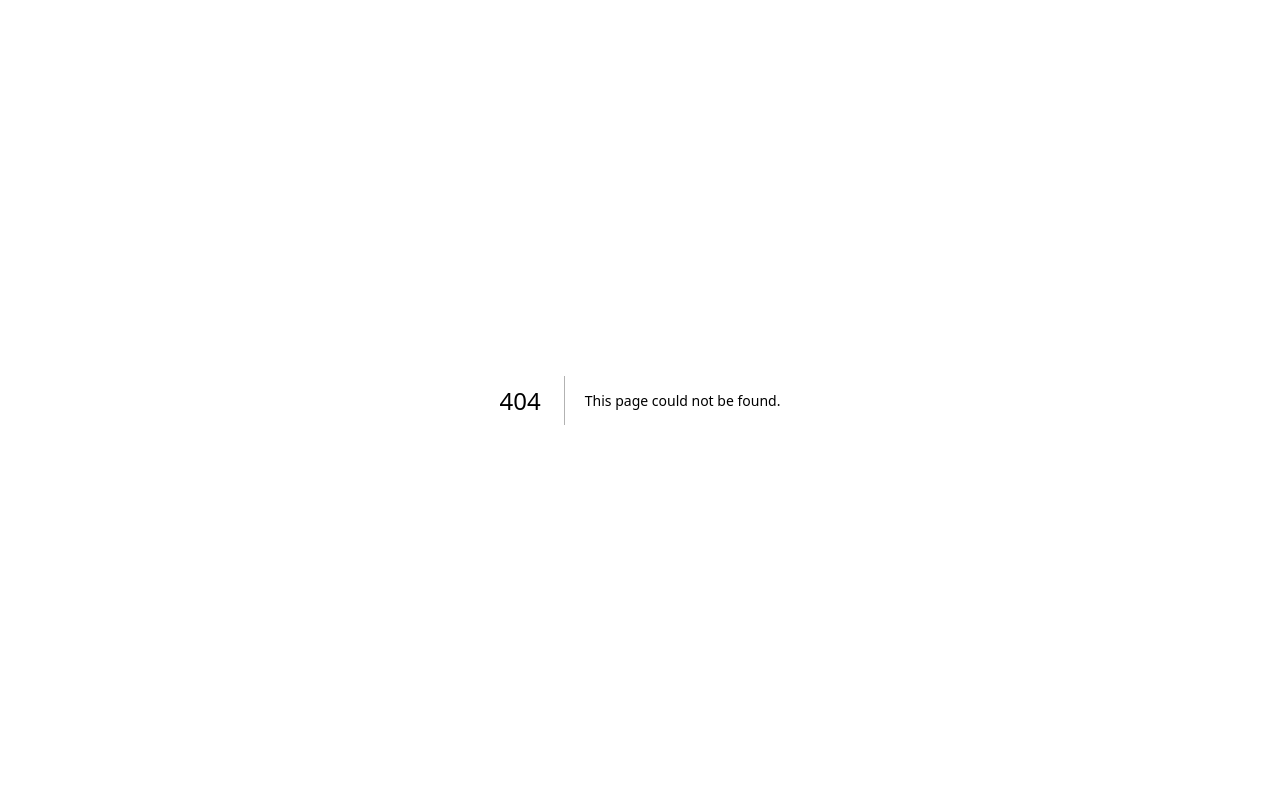
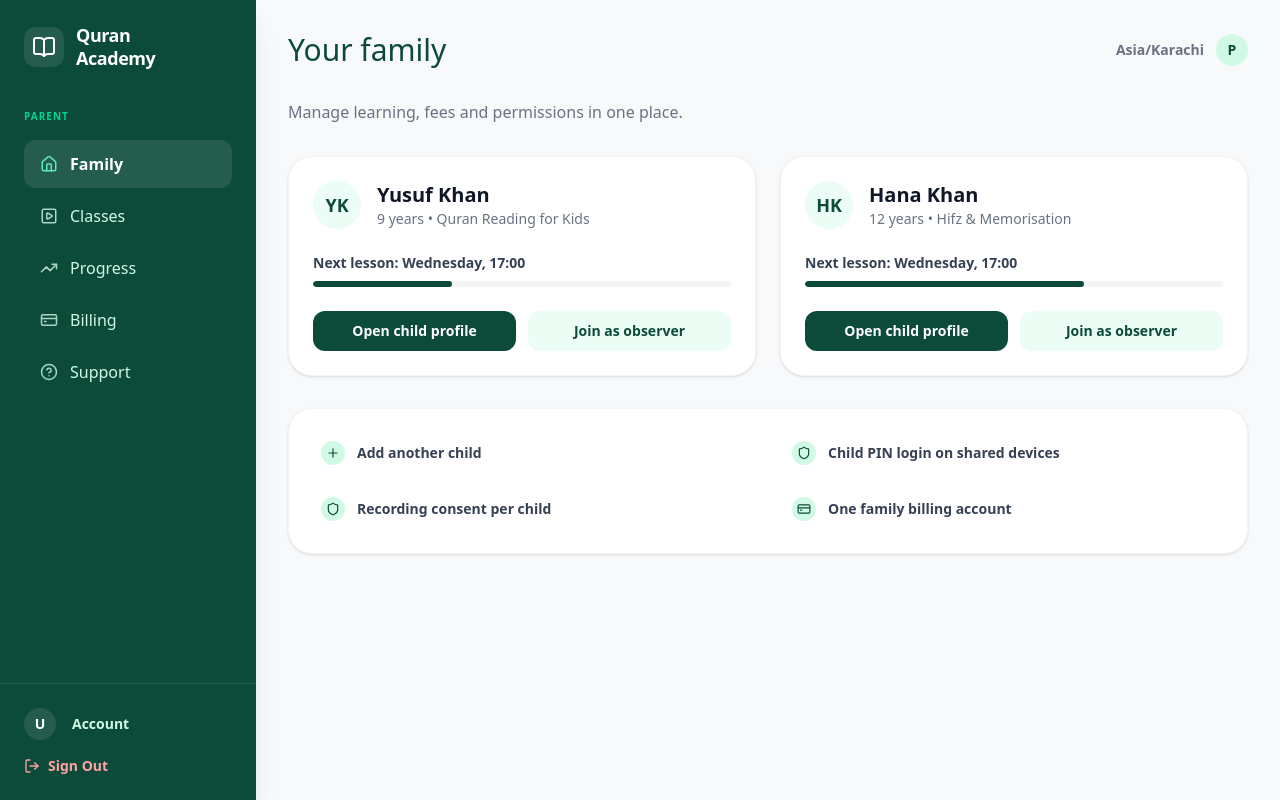
Before and after one commit to mdawoodali/QURAN-ACADEMY-APP, a Next.js app in the folder frontend/: page /parent in a window 1280 px wide. Before the commit this address had no page. Built offline with nearby package versions, Linux system fonts and the light colour scheme; no server answers; a web font is replaced by a local one.

Commit message:
Add Parent Portal UI and update Sidebar navigation

```diff
--- /dev/null
+++ b/frontend/src/app/parent/page.tsx
@@ -0,0 +1,110 @@
+import { BookOpen, Plus, Shield, CreditCard, ChevronRight } from 'lucide-react'
+import Sidebar from '@/components/Sidebar'
+import Link from 'next/link'
+
+export default function ParentPortal() {
+  return (
+    <div className="flex h-screen bg-[#F8F9FA] text-[#111827]">
+      <Sidebar role="parent" />
+
+      <main className="flex-1 overflow-y-auto p-4 md:p-8">
+        <div className="max-w-5xl mx-auto">
+          <header className="flex justify-between items-center mb-8">
+            <h1 className="text-2xl md:text-3xl font-serif text-[#0C4A3A]">Your family</h1>
+            <div className="flex items-center gap-3">
+              <span className="text-sm font-bold text-gray-500">Asia/Karachi</span>
+              <div className="w-8 h-8 rounded-full bg-emerald-100 text-[#0C4A3A] flex items-center justify-center font-bold text-sm">
+                P
+              </div>
+            </div>
+          </header>
+
+          <p className="text-gray-500 mb-8">Manage learning, fees and permissions in one place.</p>
+
+          <div className="grid grid-cols-1 md:grid-cols-2 gap-6 mb-8">
+
+            {/* Child Card 1 */}
+            <div className="bg-white rounded-3xl p-6 border border-gray-100 shadow-sm flex flex-col">
+              <div className="flex items-center gap-4 mb-6">
+                <div className="w-12 h-12 rounded-full bg-emerald-50 text-[#0C4A3A] flex items-center justify-center font-bold text-lg">
+                  YK
+                </div>
+                <div>
+                  <h3 className="text-xl font-bold text-gray-900">Yusuf Khan</h3>
+                  <p className="text-sm text-gray-500">9 years • Quran Reading for Kids</p>
+                </div>
+              </div>
+
+              <div className="mb-6">
+                <p className="text-sm font-bold text-gray-700 mb-2">Next lesson: Wednesday, 17:00</p>
+                <div className="h-1.5 w-full bg-gray-100 rounded-full overflow-hidden">
+                  <div className="h-full bg-[#0C4A3A] w-1/3 rounded-full"></div>
+                </div>
+              </div>
+
+              <div className="mt-auto flex gap-3">
+                <Link href="/student" className="flex-1 bg-[#0C4A3A] text-white py-2.5 rounded-xl font-bold text-sm hover:bg-[#0D5C46] transition text-center">
+                  Open child profile
+                </Link>
+                <Link href="/classroom/yusuf" className="flex-1 bg-emerald-50 text-[#0C4A3A] py-2.5 rounded-xl font-bold text-sm hover:bg-emerald-100 transition text-center">
+                  Join as observer
+                </Link>
+              </div>
+            </div>
+
+            {/* Child Card 2 */}
+            <div className="bg-white rounded-3xl p-6 border border-gray-100 shadow-sm flex flex-col">
+              <div className="flex items-center gap-4 mb-6">
+                <div className="w-12 h-12 rounded-full bg-emerald-50 text-[#0C4A3A] flex items-center justify-center font-bold text-lg">
+                  HK
+                </div>
+                <div>
+                  <h3 className="text-xl font-bold text-gray-900">Hana Khan</h3>
+                  <p className="text-sm text-gray-500">12 years • Hifz & Memorisation</p>
+                </div>
+              </div>
+
+              <div className="mb-6">
+                <p className="text-sm font-bold text-gray-700 mb-2">Next lesson: Wednesday, 17:00</p>
+                <div className="h-1.5 w-full bg-gray-100 rounded-full overflow-hidden">
+                  <div className="h-full bg-[#0C4A3A] w-2/3 rounded-full"></div>
+                </div>
+              </div>
+
+              <div className="mt-auto flex gap-3">
+                <Link href="/student" className="flex-1 bg-[#0C4A3A] text-white py-2.5 rounded-xl font-bold text-sm hover:bg-[#0D5C46] transition text-center">
+                  Open child profile
+                </Link>
+                <Link href="/classroom/hana" className="flex-1 bg-emerald-50 text-[#0C4A3A] py-2.5 rounded-xl font-bold text-sm hover:bg-emerald-100 transition text-center">
+                  Join as observer
+                </Link>
+              </div>
+            </div>
+
+          </div>
+
+          {/* Bottom Features List */}
+          <div className="grid grid-cols-1 md:grid-cols-2 gap-y-4 gap-x-8 text-sm font-bold text-gray-700 bg-white p-6 rounded-3xl border border-gray-100 shadow-sm">
+            <div className="flex items-center gap-3 cursor-pointer hover:text-[#0C4A3A] transition p-2 rounded-lg hover:bg-gray-50">
+              <div className="w-6 h-6 rounded-full bg-emerald-100 text-[#0C4A3A] flex items-center justify-center"><Plus size={14} /></div>
+              Add another child
+            </div>
+            <div className="flex items-center gap-3 cursor-pointer hover:text-[#0C4A3A] transition p-2 rounded-lg hover:bg-gray-50">
+              <div className="w-6 h-6 rounded-full bg-emerald-100 text-[#0C4A3A] flex items-center justify-center"><Shield size={14} /></div>
+              Child PIN login on shared devices
+            </div>
+            <div className="flex items-center gap-3 cursor-pointer hover:text-[#0C4A3A] transition p-2 rounded-lg hover:bg-gray-50">
+              <div className="w-6 h-6 rounded-full bg-emerald-100 text-[#0C4A3A] flex items-center justify-center"><Shield size={14} /></div>
+              Recording consent per child
+            </div>
+            <div className="flex items-center gap-3 cursor-pointer hover:text-[#0C4A3A] transition p-2 rounded-lg hover:bg-gray-50">
+              <div className="w-6 h-6 rounded-full bg-emerald-100 text-[#0C4A3A] flex items-center justify-center"><CreditCard size={14} /></div>
+              One family billing account
+            </div>
+          </div>
+
+        </div>
+      </main>
+    </div>
+  )
+}
--- a/frontend/src/components/Sidebar.tsx
+++ b/frontend/src/components/Sidebar.tsx
@@ -28,7 +28,15 @@ const ADMIN_LINKS = [
   { href: "/admin/finance", label: "Finance", icon: CreditCard },
 ];
 
-export default function Sidebar({ onClose }: { onClose?: () => void }) {
+const PARENT_LINKS = [
+  { href: "/parent", label: "Family", icon: Home },
+  { href: "/parent/classes", label: "Classes", icon: PlaySquare },
+  { href: "/parent/progress", label: "Progress", icon: TrendingUp },
+  { href: "/parent/billing", label: "Billing", icon: CreditCard },
+  { href: "/parent/support", label: "Support", icon: HelpCircle },
+];
+
+export default function Sidebar({ onClose, role }: { onClose?: () => void; role?: string }) {
   const pathname = usePathname();
   const router = useRouter();
 
@@ -40,12 +48,15 @@ export default function Sidebar({ onClose }: { onClose?: () => void }) {
   let links = STUDENT_LINKS;
   let portalName = "STUDENT";
 
-  if (pathname.startsWith("/teacher")) {
+  if (pathname.startsWith("/teacher") || role === "teacher") {
     links = TEACHER_LINKS;
     portalName = "TEACHER";
-  } else if (pathname.startsWith("/admin")) {
+  } else if (pathname.startsWith("/admin") || role === "admin") {
     links = ADMIN_LINKS;
     portalName = "ADMIN";
+  } else if (pathname.startsWith("/parent") || role === "parent") {
+    links = PARENT_LINKS;
+    portalName = "PARENT";
   }
 
   const handleSignOut = async () => {
```
